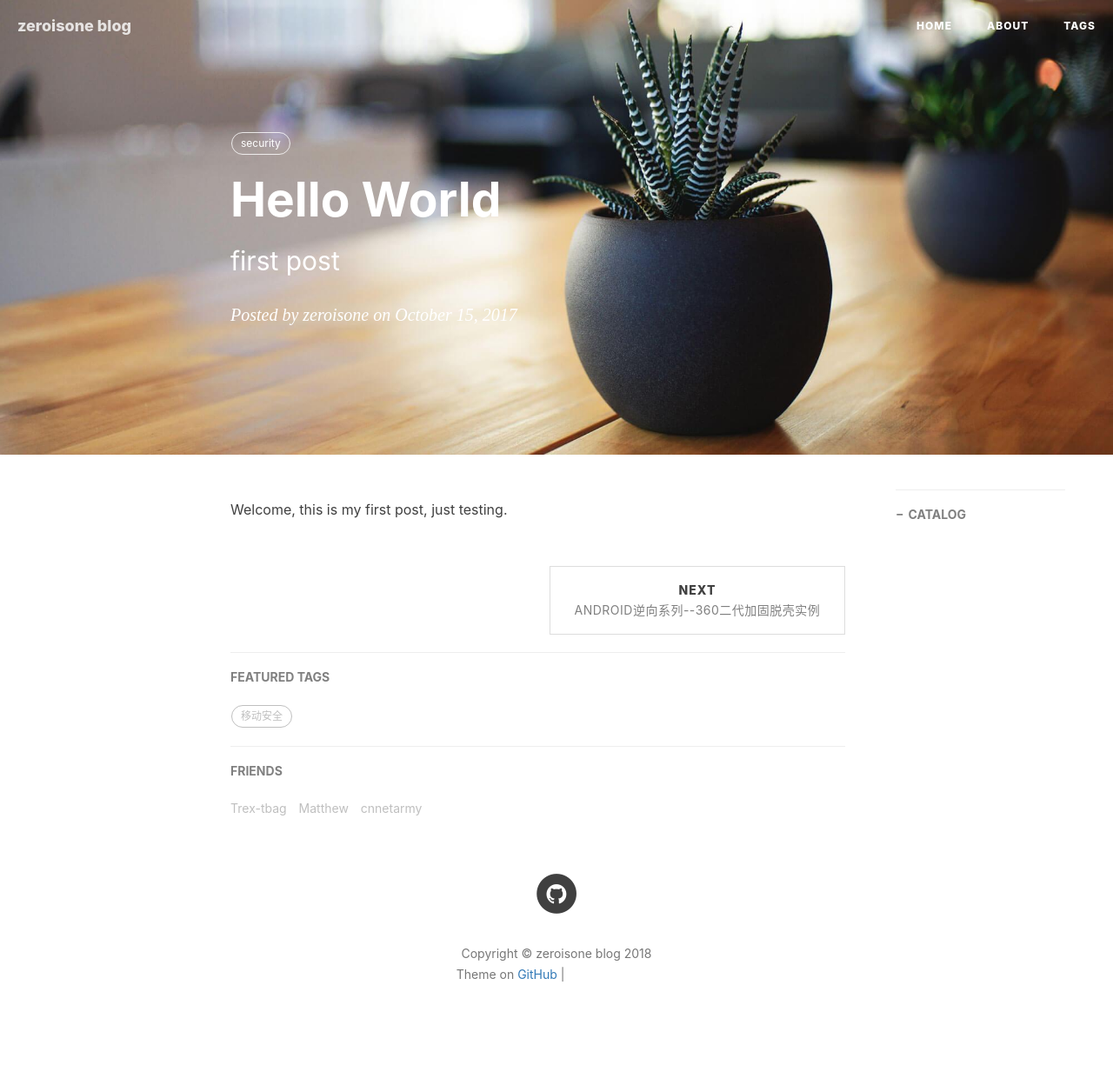
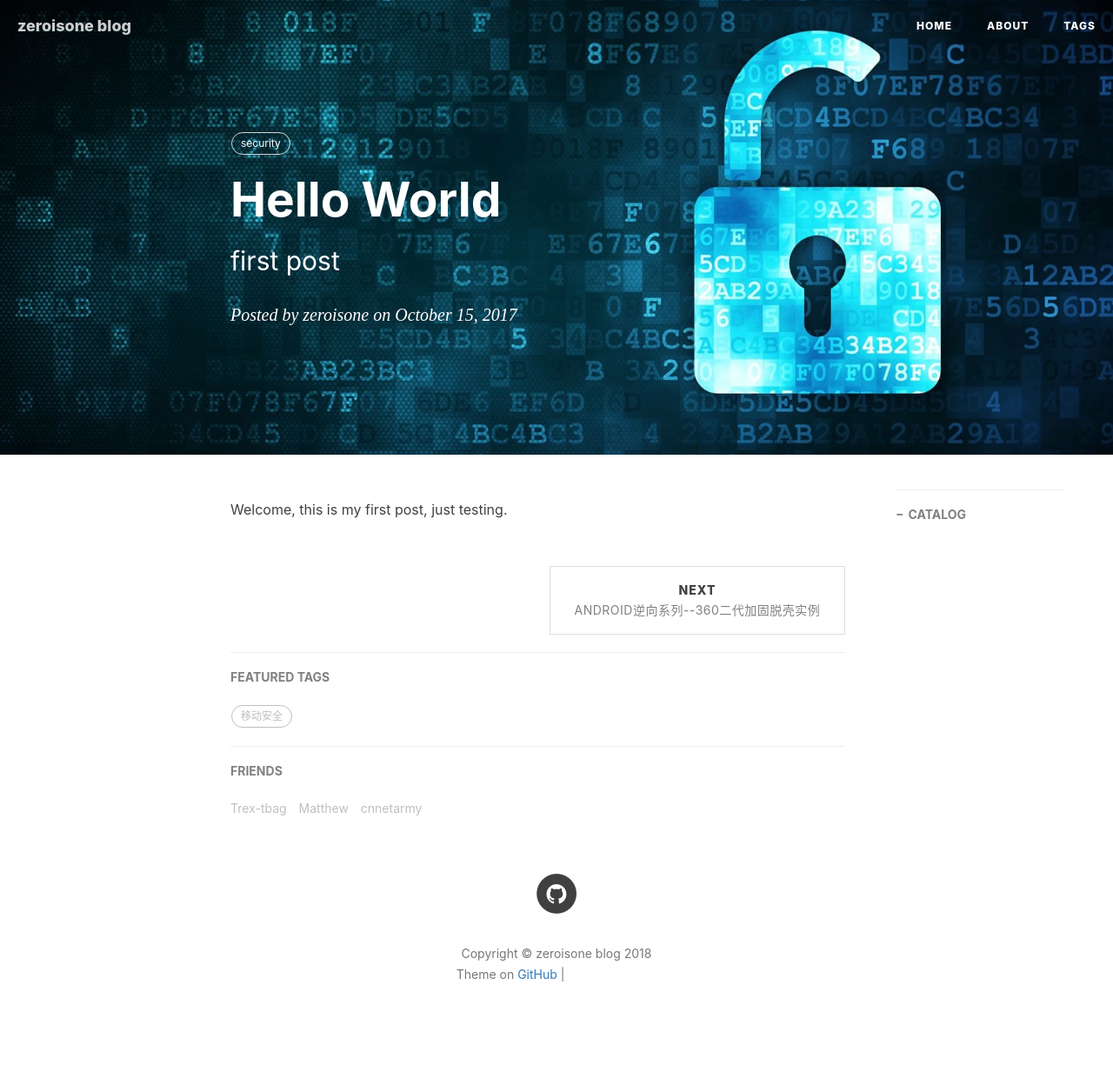
Before and after one commit to oneiszero/oneiszero, a Jekyll site: the page built from _posts/2017-10-15-Hello World.md, in a window 1280 px wide. Shown: the whole page at 87% size. Built offline with Jekyll 4.4.1, drawn with Linux system fonts in a browser that asks for light colours; nearby versions of some CDN libraries; comment, search, counter and statistics services are not loaded; grey boxes are pictures that could not be loaded.

Commit message:
init commmit

```diff
--- a/_posts/2017-10-15-Hello World.md
+++ b/_posts/2017-10-15-Hello World.md
@@ -4,7 +4,7 @@
 subtitle:   first post
 date:       2017-10-15
 author:     zeroisone
-header-img: img/post-bg-desk.jpg
+header-img: img/post-bg-hacker.jpg
 catalog: true
 tags:
     - security
```
Also changed, not shown: README.md, img/post-bg-BJJ.jpg (deleted), img/post-bg-alibaba.jpg (deleted), img/post-bg-cook.jpg (deleted), img/post-bg-mma-0.png (deleted), img/post-bg-mma-1.jpg (deleted), img/post-bg-mma-2.jpg (deleted), img/post-bg-mma-3.jpg (deleted), img/post-bg-mma-4.jpg (deleted), img/post-bg-mma-5.jpg (deleted), img/post-bg-mma-6.jpg (deleted).
